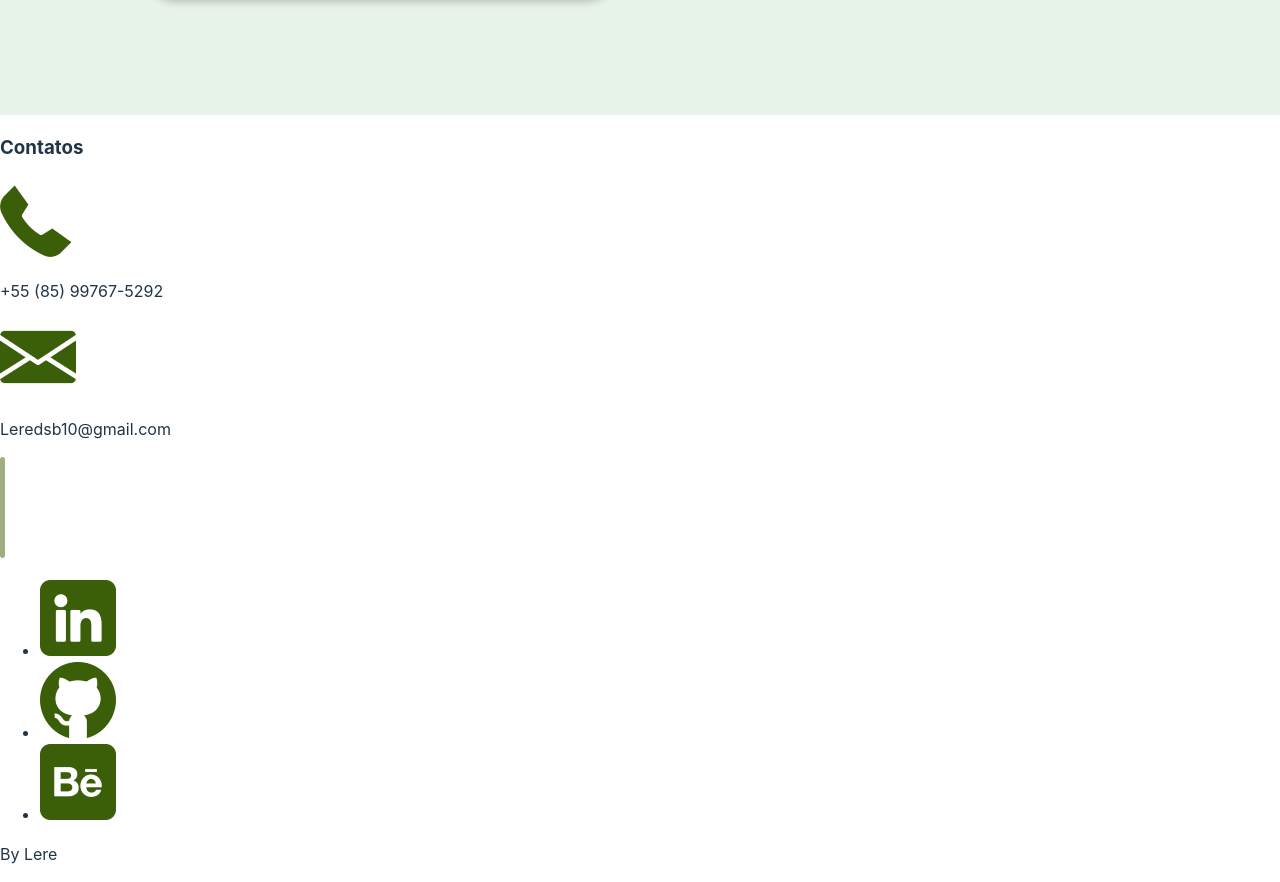
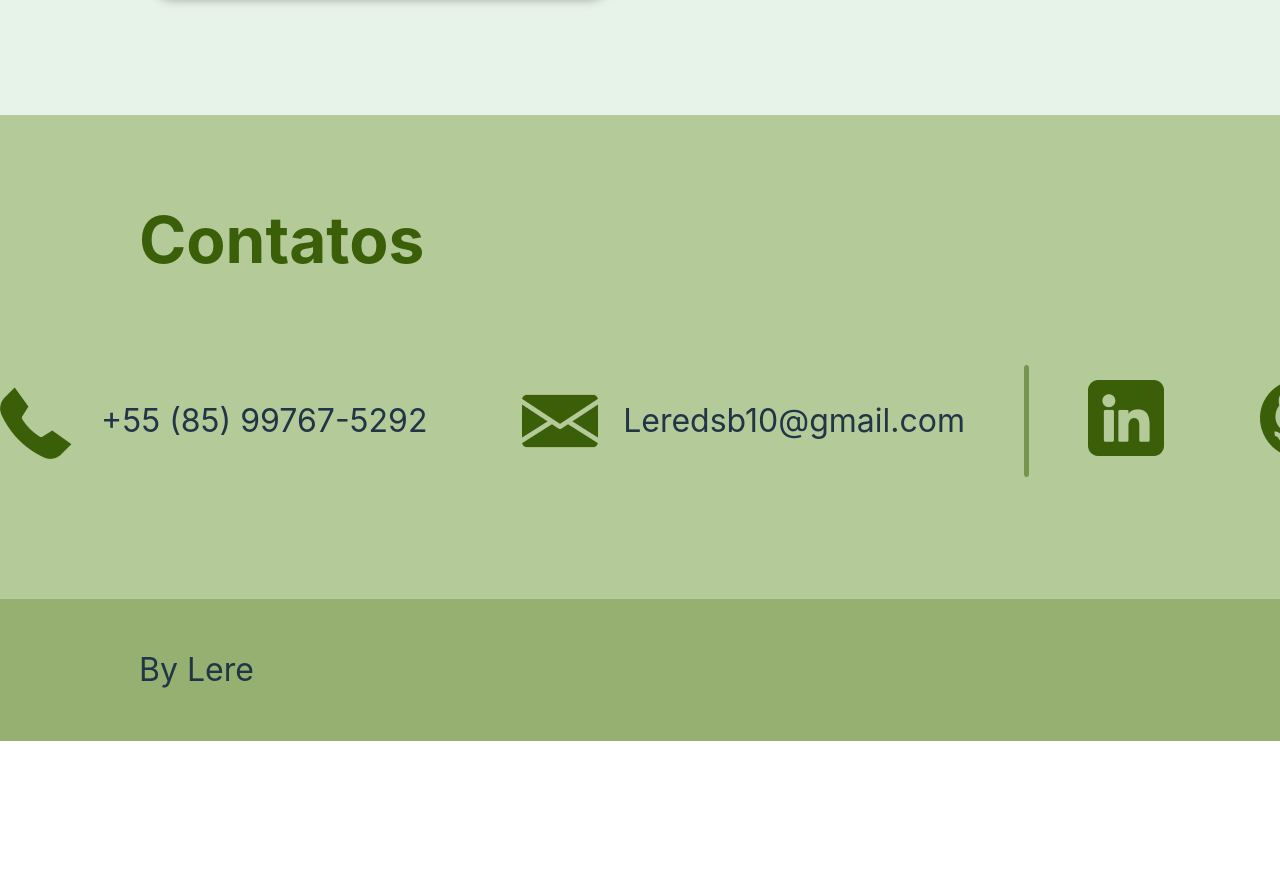
Before and after one commit to Lere10/me, a React (Vite) app in the folder Me/: page / in a window 1280 px wide. Shown: the part 3241-4123 px from the top of the page. After the commit the page ends 3982 px from the top, so only its background shows below. Built offline with nearby package versions, Linux system fonts and the light colour scheme.

Commit message:
footer css

```diff
--- /dev/null
+++ b/Me/src/blocks/footer.css
@@ -0,0 +1,77 @@
+.footer {
+  background-color: #b5ca99;
+  overflow: hidden;
+}
+.footer__title {
+  color: #3b5f09;
+  padding: 0px;
+  margin: 77px auto 77px 139px;
+  font-size: 64px;
+  font-weight: bold;
+}
+.footer__content {
+  max-width: 1630px;
+  margin: 0 auto;
+  display: flex;
+  justify-content: space-between;
+}
+.footer__content-contact {
+  display: flex;
+  max-width: 965px;
+  justify-content: space-between;
+  width: 100%;
+}
+.footer__content-contact-phone {
+  display: flex;
+  align-items: center;
+  gap: 25px;
+}
+.footer__content-contact-phone-img {
+  max-width: 76px;
+  width: 100%;
+}
+.footer__content-contact-phone-text {
+  text-wrap: nowrap;
+  font-size: 32px;
+}
+.footer__content-contact-email {
+  display: flex;
+  align-items: center;
+  gap: 25px;
+}
+.footer__content-contact-email-img {
+  max-width: 76px;
+  width: 100%;
+}
+.footer__content-contact-email-text {
+  text-wrap: nowrap;
+  font-size: 32px;
+}
+.footer__rect {
+  width: 100%;
+  max-width: 5px;
+}
+.footer__content-socials {
+  max-width: 420px;
+  width: 100%;
+  display: flex;
+  justify-content: space-between;
+  align-items: center;
+}
+.footer__content-socialIcon {
+  max-width: 76px;
+  width: 100%;
+}
+.footer__content-socialIcon:hover {
+  opacity: 0.6;
+}
+.footer__foot {
+  background-color: #95b070;
+  margin: 122px 0px 0px 0px;
+  width: 100%;
+}
+.footer__foot-text {
+  margin: 0px;
+  font-size: 32px;
+  padding: 47px 0px 47px 139px;
+}
--- a/Me/src/components/Footer/Footer.jsx
+++ b/Me/src/components/Footer/Footer.jsx
@@ -1,4 +1,5 @@
 import React from "react";
+import "../../blocks/footer.css";
 import rect from "../../images/footer__rect.png";
 import phoneIcon from "../../images/footer__phone-img.png";
 import emailIcon from "../../images/footer__email-img.png";
@@ -33,32 +34,32 @@ export default function Footer() {
           </div>
         </div>
         <img className="footer__rect" src={rect} />
-        <ul className="footer__content-socials">
-          <li
+        <div className="footer__content-socials">
+          <a
             target="_blank"
             href="https://www.linkedin.com/in/lucas-iere-a197a5154/"
           >
             <img
-              className="footer__content-social-linkedin"
+              className="footer__content-socialIcon"
               alt="Linkedin Icon"
               src={linkedinIcon}
             />
-          </li>
-          <li target="_blank" href="https://github.com/Lere10">
+          </a>
+          <a target="_blank" href="https://github.com/Lere10">
             <img
-              className="footer__content-social-github"
+              className="footer__content-socialIcon"
               alt="Github Icon"
               src={gitHubIcon}
             />
-          </li>
-          <li target="_blank" href="https://www.behance.net/lucasbanko6416">
+          </a>
+          <a target="_blank" href="https://www.behance.net/lucasbanko6416">
             <img
-              className="footer__content-social-behance"
+              className="footer__content-socialIcon"
               alt="Behance Icon"
               src={behanceIcon}
             />
-          </li>
-        </ul>
+          </a>
+        </div>
       </div>
       <div className="footer__foot">
         <p className="footer__foot-text">By Lere</p>
```
